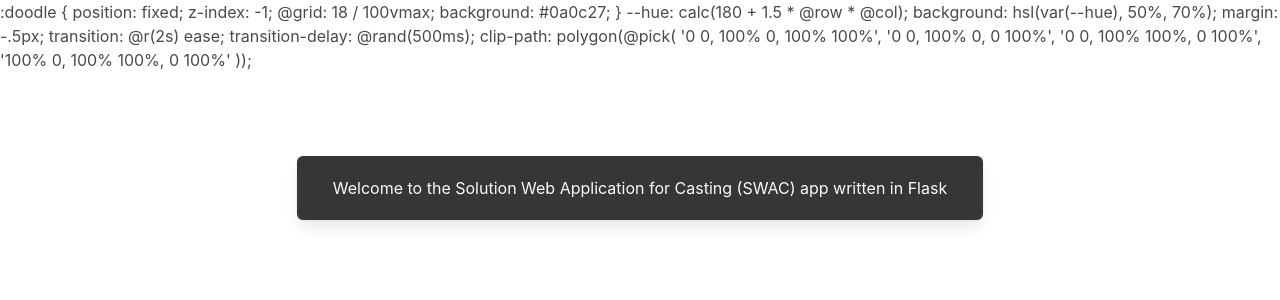
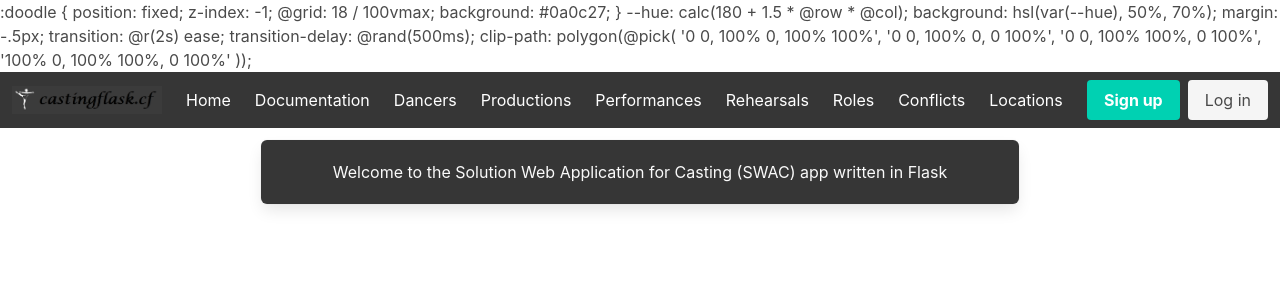
Before and after one commit to ajg12345/flask-ballet-casting, a Flask app: page / in a window 1280 px wide. Shown: the top 300 px of the page. Run offline with Flask 2, Linux system fonts and the light colour scheme; some libraries are stand-ins or nearby versions.

Commit message:
add nav and documentation and icons

```diff
--- a/app.py
+++ b/app.py
@@ -7,5 +7,10 @@
     return render_template("index.html")
 
 
+@app.route('/documentation', methods=['POST', 'GET'])
+def documentation():
+    return render_template("documentation.html")
+
+
 if __name__ == "__main__":
     app.run()
--- a/templates/layout.html
+++ b/templates/layout.html
@@ -3,8 +3,9 @@
 <head>
     <meta name="viewport" content="width=device-width, initial-scale=1">
     <script src="https://unpkg.com/css-doodle@0.23.1/css-doodle.min.js"></script>
-        <title>SWAC Flask</title>
+    <title>Ballet Casting</title>
     <link rel="stylesheet" href="https://cdn.jsdelivr.net/npm/bulma@0.9.3/css/bulma.min.css">
+    <link rel="shortcut icon" href="{{ url_for('static', filename='favicon.ico') }}">
 </head>
     <css-doodle>
         :doodle {
@@ -25,11 +26,74 @@
             '100% 0, 100% 100%, 0 100%'
             ));
     </css-doodle>
+    <nav class="navbar is-dark" role="navigation" aria-label="main navigation">
+        <div class="navbar-brand">
+            <a class="navbar-item" href="{{ url_for('index') }}">
+            <img src="{{url_for('static', filename='castingimage.png')}}" width="150" height="100">
+            </a>
+
+            <a role="button" class="navbar-burger" aria-label="menu" aria-expanded="false" data-target="navbarBasicExample">
+            <span aria-hidden="true"></span>
+            <span aria-hidden="true"></span>
+            <span aria-hidden="true"></span>
+            </a>
+        </div>
+
+        <div id="navbarBasicExample" class="navbar-menu">
+            <div class="navbar-start">
+            <a class="navbar-item" href="{{ url_for('index') }}">
+                Home
+            </a>
+
+            <a class="navbar-item" href="{{ url_for('documentation') }}">
+                Documentation
+            </a>
+
+            <a class="navbar-item">
+                Dancers
+            </a>
+
+            <a class="navbar-item">
+                Productions
+            </a>
+            <a class="navbar-item">
+                Performances
+            </a>
+            <a class="navbar-item">
+                Rehearsals
+            </a>
+            <a class="navbar-item">
+                Roles
+            </a>
+            <a class="navbar-item">
+                Conflicts
+            </a>
+            <a class="navbar-item">
+                Locations
+            </a>
+
+
+            </div>
+
+            <div class="navbar-end">
+            <div class="navbar-item">
+                <div class="buttons">
+                <a class="button is-primary">
+                    <strong>Sign up</strong>
+                </a>
+                <a class="button is-light">
+                    Log in
+                </a>
+                </div>
+            </div>
+            </div>
+        </div>
+    </nav>
     <body>
         <div class="columns">
         <div class="column"> </div>
 
-        <div class="mt-6 p-6 column is-three-fifths ">
+        <div class="mt-3 p-3 column is-three-fifths ">
             <div class="box has-background-dark has-text-white-bis has-text-centered">
                 {% block content %}
                 {% endblock %}
```
Also changed, not shown: sql/T_castings.sql (added, +14 -0 lines), sql/T_dancers.sql (added, +17 -0 lines), sql/T_locations.sql (added, +19 -0 lines), sql/T_productions.sql (added, +24 -0 lines), sql/T_rehearsals.sql (added, +19 -0 lines), sql/T_role_conflicts.sql (added, +14 -0 lines), sql/T_roles.sql (added, +19 -0 lines), sql/T_users.sql (added, +10 -0 lines), templates/documentation.html (added, +46 -0 lines), README.md, static/castingimage.png (added), static/favicon.ico (added). Lines whose indentation alone changed are shown as unchanged.
